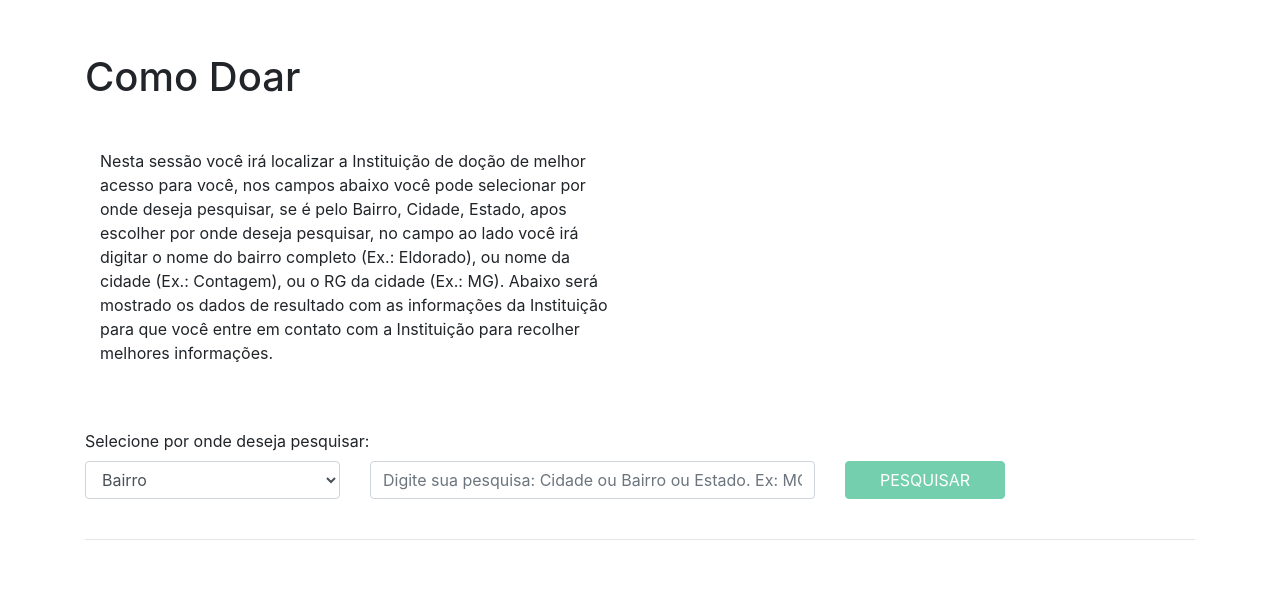
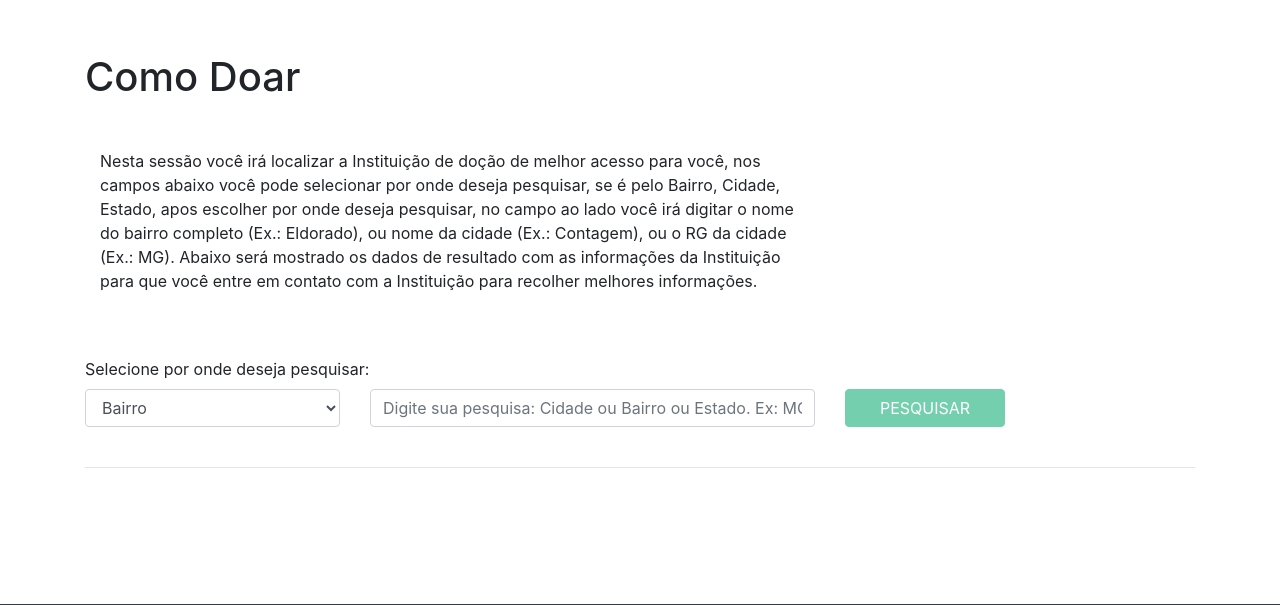
Before and after one commit to icarolettieri/doeFacil, a PHP site: page /comodoar.php in a window 1280 px wide. Shown: the part 99-704 px from the top of the page. Run offline with PHP 8.4, Linux system fonts and the light colour scheme.

Commit message:
atualização do comodoar.html

```diff
--- a/comodoar.php
+++ b/comodoar.php
@@ -56,7 +56,7 @@
   <div class="container">
     <br><br>
     <h1 class="my-5">Como Doar</h1>
-    <p class="col-6">Nesta sessão você irá localizar a Instituição de doção de melhor acesso para você,
+    <p class="col-8">Nesta sessão você irá localizar a Instituição de doção de melhor acesso para você,
       nos campos abaixo você pode selecionar por onde deseja pesquisar, se é pelo Bairro, Cidade, Estado,
       apos escolher por onde deseja pesquisar, no campo ao lado você irá digitar o nome do bairro completo (Ex.: Eldorado),
       ou nome da cidade (Ex.: Contagem), ou o RG da cidade (Ex.: MG).
```
